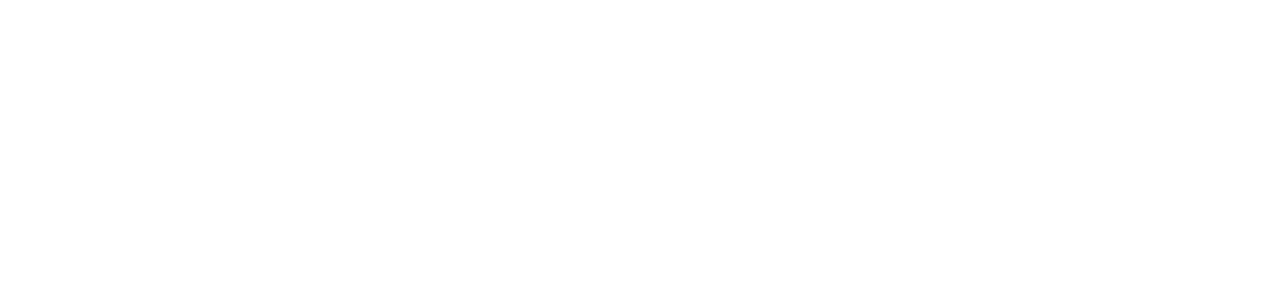
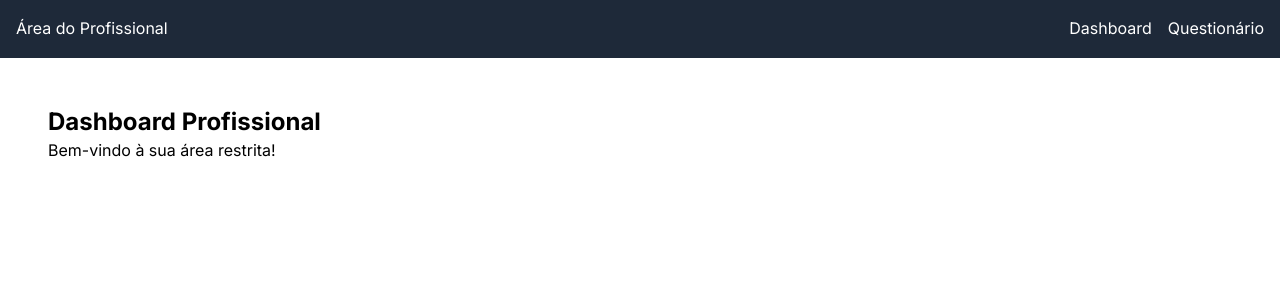
Before and after one commit to FIAP-AURAMED/auramed-sem2-front, a React (Vite) app: page /profissional/dashboard in a window 1280 px wide. Before the commit this address had no page. Shown: the top 300 px of the page. Built offline with nearby package versions, Linux system fonts and the light colour scheme.

Commit message:
Criação das Rotas da área restrita.

```diff
--- a/src/main.tsx
+++ b/src/main.tsx
@@ -1,62 +1,51 @@
-import { StrictMode } from 'react'
-import { createRoot } from 'react-dom/client'
+import { StrictMode } from "react";
+import { createRoot } from "react-dom/client";
+import { createBrowserRouter, RouterProvider } from "react-router-dom";
+
 import "./index.css";
+import App from "./App";
+import Home from "./routes/Home";
+import Sobre from "./routes/Sobre";
+import CentralAjuda from "./routes/CentralAjuda";
+import Tutorial from "./routes/Tutorial";
+import Simulador from "./routes/Simulador";
+import ComoFunciona from "./routes/ComoFunciona";
+import LoginProfissional from "./routes/LoginProfissional";
+import NotFound from "./routes/NotFound";
+import ProfissionalLayout from "./routes/ProfissionalLayout";
+import DashboardProfissional from "./routes/DashboardProfissional";
+import QuestionarioProfissional from "./routes/QuestionarioProfissional";
 
-import Home from './routes/Home'
-import Sobre from './routes/Sobre'
-import CentralAjuda from './routes/CentralAjuda'
-import Tutorial from './routes/Tutorial'
-import Simulador from './routes/Simulador'
-import ComoFunciona from './routes/ComoFunciona'
-import LoginProfissional from './routes/LoginProfissional'
-import NotFound from './routes/NotFound'
-
-import { createBrowserRouter, RouterProvider } from 'react-router-dom'
-import App from './App'
-
-
-const router = createBrowserRouter([
+const router = createBrowserRouter(
+  [
     {
       path: "/",
       element: <App />,
       errorElement: <NotFound />,
       children: [
-      {
-        path: "/",
-        element: <Home />
+        { path: "/", element: <Home /> },
+        { path: "/sobre", element: <Sobre /> },
+        { path: "/central-ajuda", element: <CentralAjuda /> },
+        { path: "/tutorial", element: <Tutorial /> },
+        { path: "/simulador", element: <Simulador /> },
+        { path: "/como-funciona", element: <ComoFunciona /> },
+        { path: "/login-profissional", element: <LoginProfissional /> },
+      ],
     },
     {
-        path: "/sobre",
-        element: <Sobre />
+      path: "/profissional",
+      element: <ProfissionalLayout />,
+      children: [
+        { path: "dashboard", element: <DashboardProfissional /> },
+        { path: "questionario", element: <QuestionarioProfissional /> },
+      ],
     },
-      {
-        path: "/central-ajuda",
-        element: <CentralAjuda />
-      },
-      {
-        path: "/tutorial",
-        element: <Tutorial />
-      },
-      {
-        path: "/simulador",
-        element: <Simulador />
-      },
-      {
-        path: "/como-funciona",
-        element: <ComoFunciona />
-      },
-      {
-        path: "/login-profissional",
-        element: <LoginProfissional />
-      }
-    ]
-  }
-], {
-  basename: import.meta.env.BASE_URL
-});
+  ],
+  { basename: import.meta.env.BASE_URL }
+);
 
-createRoot(document.getElementById('root')!).render(
+createRoot(document.getElementById("root")!).render(
   <StrictMode>
     <RouterProvider router={router} />
-  </StrictMode>,
-)
+  </StrictMode>
+);
--- /dev/null
+++ b/src/routes/DashboardProfissional/index.tsx
@@ -0,0 +1,12 @@
+import React from "react";
+
+const DashboardProfissional: React.FC = () => {
+  return (
+    <div className="p-6">
+      <h1 className="text-2xl font-bold">Dashboard Profissional</h1>
+      <p>Bem-vindo à sua área restrita!</p>
+    </div>
+  );
+};
+
+export default DashboardProfissional;
--- a/src/routes/LoginProfissional/index.tsx
+++ b/src/routes/LoginProfissional/index.tsx
@@ -1,7 +1,13 @@
 import { Lock, Shield, Stethoscope, User } from "lucide-react";
-
+import { useNavigate } from "react-router-dom";
 
 export default function LoginProfissional() {
+  const navigate = useNavigate();
+
+  const handleSubmit = (event: React.FormEvent) => {
+    event.preventDefault();
+    navigate("/profissional/dashboard");
+  };
 
   return (
     <div className="flex flex-col gap-6">
@@ -11,7 +17,9 @@
         </div>
 
         <h1 className="text-3xl font-bold text-tx-primary ">Área do Profissional</h1>
-                <p className="text-lg text-tx-secondary max-w-sm mx-auto">Acesse o sistema para gerenciar seus pacientes e consultas</p>
+        <p className="text-lg text-tx-secondary max-w-sm mx-auto">
+          Acesse o sistema para gerenciar seus pacientes e consultas
+        </p>
       </section>
 
       <section className="flex flex-col w-[80%] max-w-100 m-auto border-gray-300 border-2 p-6 gap-6 rounded-xl ">
@@ -20,13 +28,20 @@
           <h2 className="text-xl font-semibold text-tx-primary ">Login</h2>
         </div>
 
-                <form action="#" className="flex flex-col gap-8">
+        <form onSubmit={handleSubmit} className="flex flex-col gap-8">
           <div className="flex flex-col gap-2">
-                        <label htmlFor="email" className="text-md font-medium text-tx-primary">E-mail Institucional</label>
+            <label htmlFor="email" className="text-md font-medium text-tx-primary">
+              E-mail Institucional
+            </label>
 
             <div className="relative border-gray-300 border-2 rounded-md p-2 ">
               <User className="absolute left-3 top-3 h-4 w-4 text-tx-secondary" />
-                            <input id="email" type="email" placeholder="seu.email@imrea.org.br" className="pl-10 text-sm w-full focus-visible:outline-none focus-visible:ring-2 focus-visible:ring-primary-600 focus-visible:ring-offset-8 disabled:cursor-not-allowed disabled:opacity-50 rounded-xs" />
+              <input
+                id="email"
+                type="email"
+                placeholder="seu.email@imrea.org.br"
+                className="pl-10 text-sm w-full focus-visible:outline-none focus-visible:ring-2 focus-visible:ring-primary-600 focus-visible:ring-offset-8 disabled:cursor-not-allowed disabled:opacity-50 rounded-xs"
+              />
             </div>
             <p className="text-xs text-tx-secondary">
               Use seu e-mail institucional cadastrado no sistema
@@ -34,23 +49,33 @@
           </div>
 
           <div className="flex flex-col gap-2">
-                        <label htmlFor="password" className="text-md font-medium text-tx-primary">Senha</label>
+            <label htmlFor="password" className="text-md font-medium text-tx-primary">
+              Senha
+            </label>
 
             <div className="relative border-gray-300 border-2 rounded-md p-2 ">
               <Lock className="absolute left-3 top-3 h-4 w-4 text-tx-secondary" />
-                            <input id="password" type="password" placeholder="Sua senha" className="pl-10 w-full focus-visible:outline-none focus-visible:ring-2 focus-visible:ring-primary-600 focus-visible:ring-offset-8 disabled:cursor-not-allowed disabled:opacity-50 rounded-xs text-sm" />
+              <input
+                id="password"
+                type="password"
+                placeholder="Sua senha"
+                className="pl-10 w-full focus-visible:outline-none focus-visible:ring-2 focus-visible:ring-primary-600 focus-visible:ring-offset-8 disabled:cursor-not-allowed disabled:opacity-50 rounded-xs text-sm"
+              />
             </div>
             <p className="text-xs text-tx-secondary">
               Senha fornecida pelo administrador do sistema
             </p>
           </div>
 
-                    <button type="submit" className="bg-primary-600 text-white p-2 w-full rounded-lg hover:bg-primary-700">Entrar no sistema</button>
+          <button
+            type="submit"
+            className="bg-primary-600 text-white p-2 w-full rounded-lg hover:bg-primary-700"
+          >
+            Entrar no sistema
+          </button>
         </form>
-
       </section>
 
-            {/* A classe "mb-12" foi adicionada aqui para criar espaço antes do footer */}
       <section className="w-[80%] max-w-100 m-auto border-gray-300 border-2 bg-primary-400/10 p-4 rounded-lg mb-12">
         <h3 className="font-semibold text-tx-primary text-center mb-4">
           Funcionalidades da Área do Profissional
@@ -75,5 +100,5 @@
         </div>
       </section>
     </div>
-    )
+  );
 }
--- /dev/null
+++ b/src/routes/ProfissionalLayout/index.tsx
@@ -0,0 +1,23 @@
+import { Outlet, Link } from "react-router-dom";
+
+function ProfissionalLayout() {
+  return (
+    <div className="min-h-screen flex flex-col">
+      {/* Cabeçalho ou menu do profissional */}
+      <header className="bg-gray-800 text-white p-4 flex justify-between">
+        <h1>Área do Profissional</h1>
+        <nav>
+          <Link to="/profissional/dashboard" className="mr-4">Dashboard</Link>
+          <Link to="/profissional/questionario">Questionário</Link>
+        </nav>
+      </header>
+
+      {/* Conteúdo da rota */}
+      <main className="flex-1 p-6">
+        <Outlet />
+      </main>
+    </div>
+  );
+}
+
+export default ProfissionalLayout;
--- /dev/null
+++ b/src/routes/QuestionarioProfissional/index.tsx
@@ -0,0 +1,12 @@
+import React from "react";
+
+const QuestionarioProfissional: React.FC = () => {
+  return (
+    <div className="p-6">
+      <h1 className="text-2xl font-bold">Questionário</h1>
+      <p>Aqui ficará o formulário do funcionário.</p>
+    </div>
+  );
+};
+
+export default QuestionarioProfissional;
```
Lines whose indentation alone changed are shown as unchanged.
